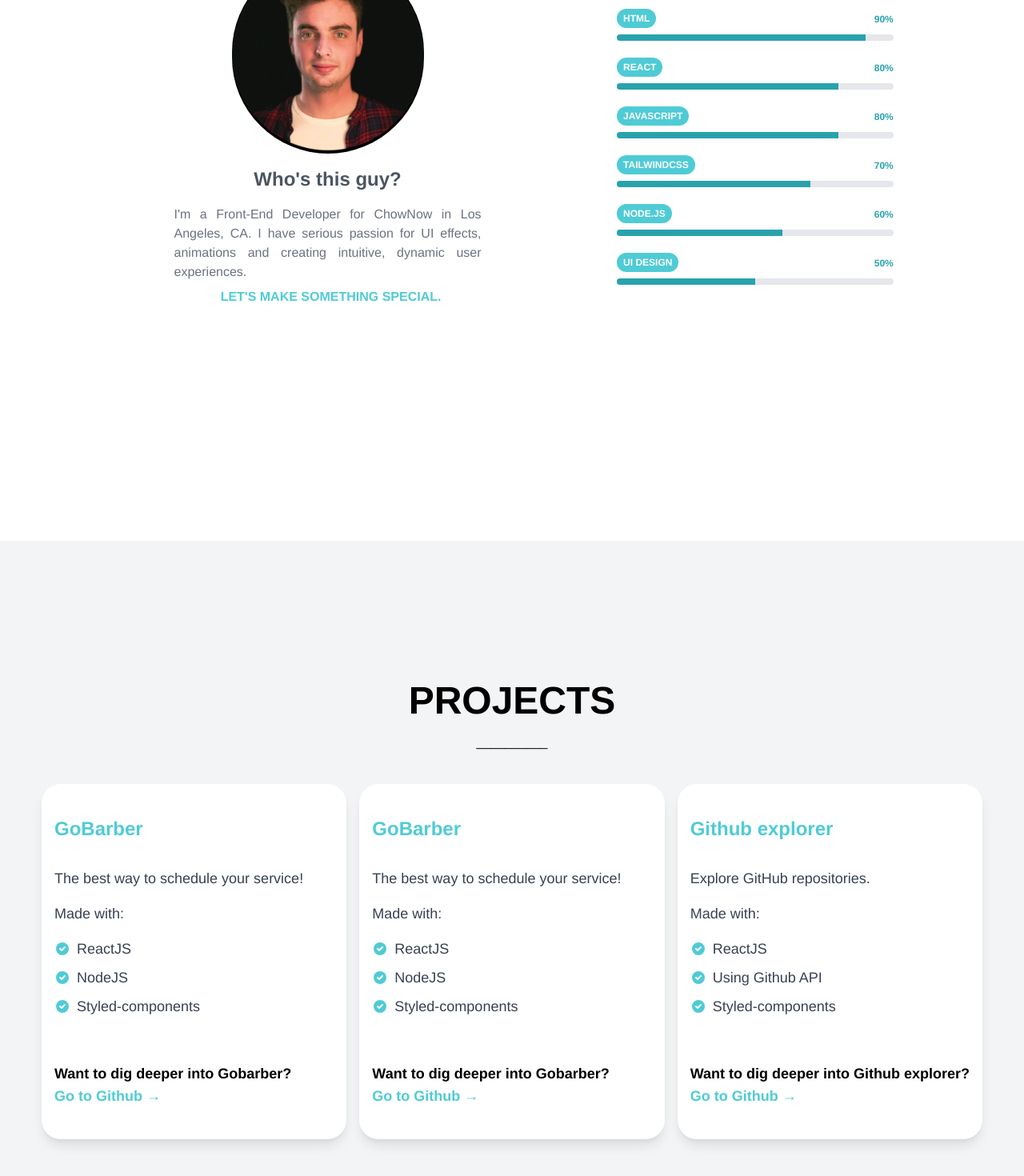
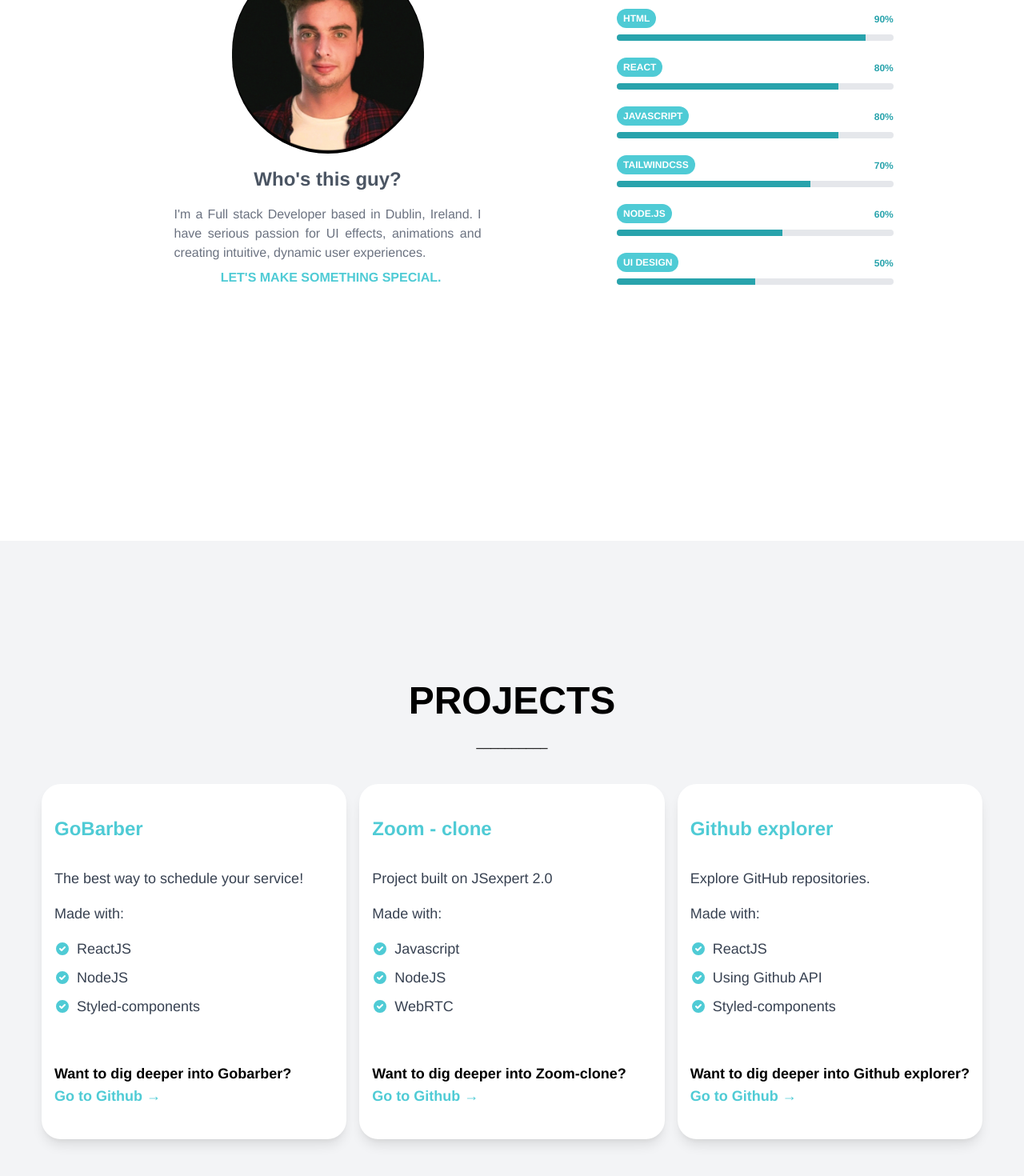
Before and after one commit to kaioosilva/kaiodev, a React (Create React App) app: page / in a window 1280 px wide. Shown: the part 1539-3009 px from the top of the page at 80% size. Built offline with nearby package versions, Linux system fonts and the light colour scheme.

Commit message:
Add project's descriptions
Signed-off-by: Kaio <kaioo_silva@outlook.com>

```diff
--- a/src/pages/landingPage/index.tsx
+++ b/src/pages/landingPage/index.tsx
@@ -303,7 +303,7 @@ const LandingPage: React.FC = () => {
                   Who's this guy?
                 </span>
                 <span className="text-justify lg:w-96 text-gray-500">
-                  I'm a Front-End Developer for ChowNow in Los Angeles, CA. I
+                  I'm a Full stack Developer based in Dublin, Ireland. I
                   have serious passion for UI effects, animations and creating
                   intuitive, dynamic user experiences.
                 </span>
@@ -569,10 +569,10 @@ const LandingPage: React.FC = () => {
                 <div className="max-w-md mx-auto">
                   <div>
                     <p className="h-7 sm:h-8 font-bold text-primary text-2xl">
-                      GoBarber{" "}
+                      Zoom - clone{" "}
                     </p>
                     <div className="py-8 text-base leading-6 space-y-4 text-gray-700 sm:text-lg sm:leading-7">
-                      <p>The best way to schedule your service!</p>
+                      <p>Project built on JSexpert 2.0</p>
                       <p>Made with:</p>
                       <ul className="list-disc space-y-2">
                         <li className="flex items-start">
@@ -589,7 +589,7 @@ const LandingPage: React.FC = () => {
                               />
                             </svg>
                           </span>
-                          <p className="ml-2">ReactJS</p>
+                          <p className="ml-2">Javascript</p>
                         </li>
                         <li className="flex items-start">
                           <span className="h-6 flex items-center sm:h-7">
@@ -621,15 +621,15 @@ const LandingPage: React.FC = () => {
                               />
                             </svg>
                           </span>
-                          <p className="ml-2">Styled-components</p>
+                          <p className="ml-2">WebRTC</p>
                         </li>
                       </ul>
                     </div>
                     <div className="pt-6 text-base leading-6 font-bold sm:text-lg sm:leading-7">
-                      <p>Want to dig deeper into Gobarber?</p>
+                      <p>Want to dig deeper into Zoom-clone?</p>
                       <p>
                         <a
-                          href="https://github.com/kaioosilva/gobarber-web"
+                          href="https://github.com/kaioosilva/zoom-clone"
                           className="text-primary hover:text-primary-dark"
                         >
                           {" "}
```
Also changed, not shown: 1 other file (tests, documents, lock files or other folders).
